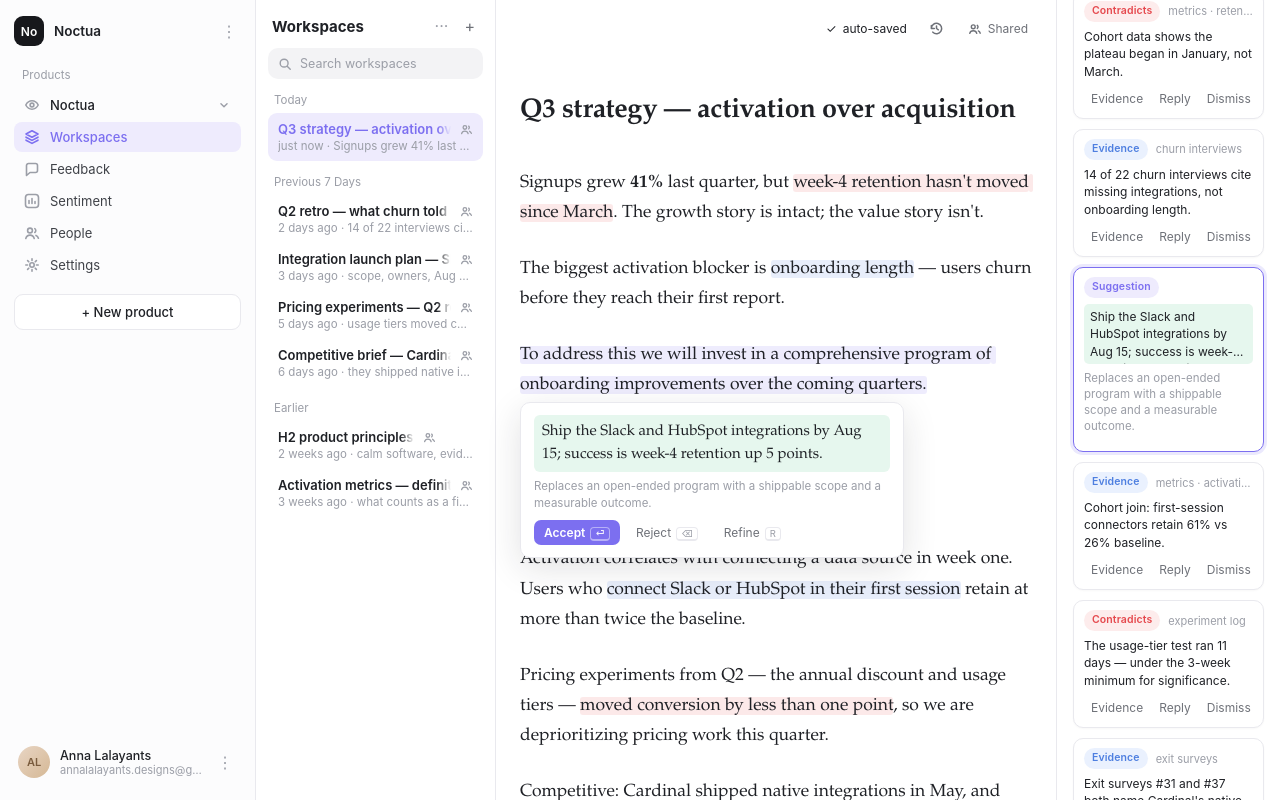
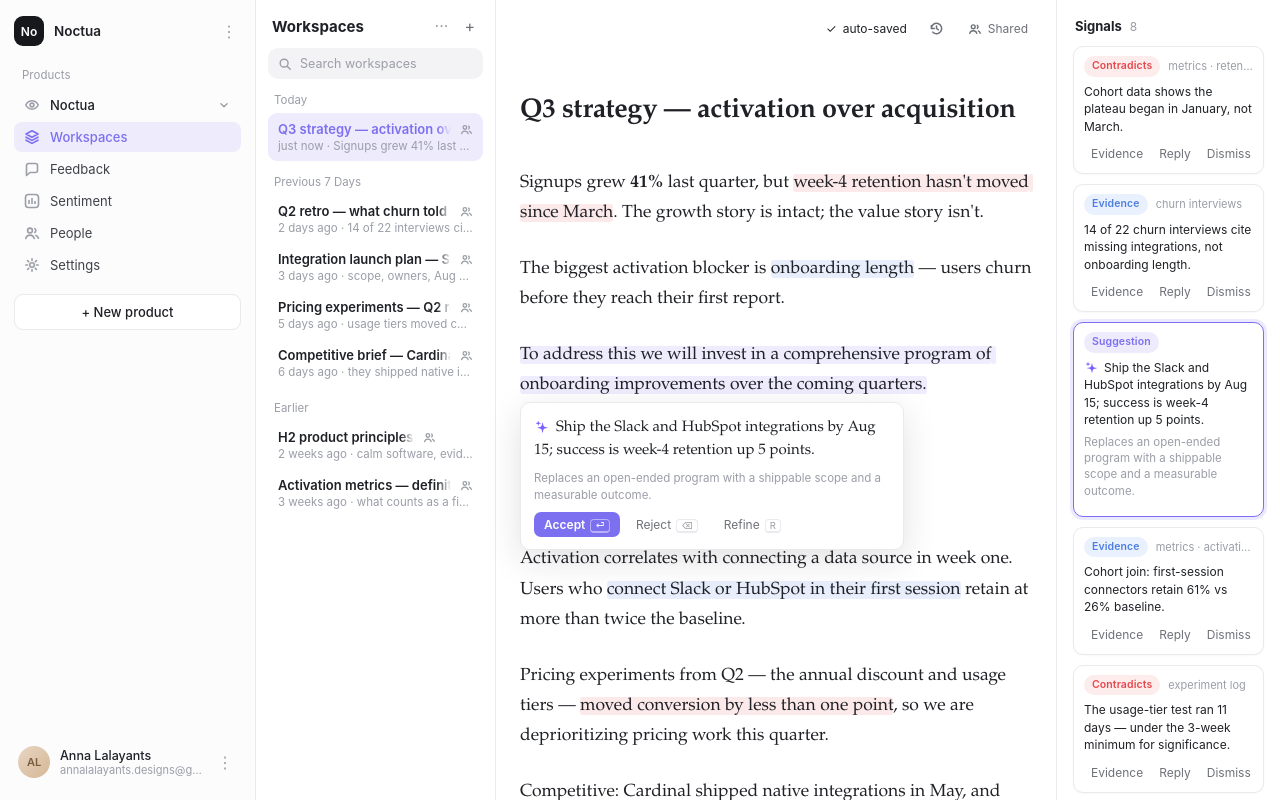
Before and after one commit to aragille/doc-first-prototype, a React (Vite) app: page / in a window 1280 px wide. Both pictures are taken after a click on the element 1168 px from the left and 414 px from the top of the page. Shown: the top 800 px of the page. Built offline with nearby package versions, Linux system fonts and the light colour scheme.

Commit message:
Add files via upload

```diff
--- a/src/App.tsx
+++ b/src/App.tsx
@@ -26,6 +26,7 @@ import { CommandLine } from './components/CommandLine';
 import { TitleEditor } from './components/TitleEditor';
 import { Sidebar } from './components/Sidebar';
 import { DocList } from './components/DocList';
+import { SparkIcon } from './components/SparkIcon';
 import { useDemo } from './demo';
 
 const IDLE_MS = 4000; // writing → review after ~4s of stillness
@@ -72,6 +73,7 @@ export default function App() {
   const [cmdk, setCmdk] = useState<{ anchor: Anchor; x: number; y: number } | null>(null);
   const [shimmer, setShimmer] = useState<Anchor | null>(null);
   const [highlightedSugId, setHighlightedSugId] = useState<string | null>(null);
+  const [hoveredId, setHoveredId] = useState<string | null>(null);
   const openMarkId = state.ai.marks.find((m) => m.state === 'open')?.id ?? null;
   const [sugPopover, setSugPopover] = useState<{
     sugId: string;
@@ -243,15 +245,47 @@ export default function App() {
     if (gear === 'review') pushVersion();
   }, [gear, pushVersion]);
 
-  // Scroll ONLY the insights panel (never the page) to bring a note into view.
+  // Scroll ONLY the panel, and only as far as needed: a note below the fold
+  // rises to sit at the bottom edge; one above the fold drops to the top
+  // edge; a fully visible note doesn't move at all.
   const scrollGutterToNote = useCallback((noteId: string) => {
     const el = noteEls.current.get(noteId);
     const g = gutterRef.current;
     if (!el || !g) return;
-    g.scrollTo({
-      top: Math.max(0, el.offsetTop - Math.max(72, g.clientHeight / 3)),
-      behavior: 'smooth',
-    });
+    const pad = 12;
+    const gr = g.getBoundingClientRect();
+    const er = el.getBoundingClientRect();
+    if (er.top < gr.top + pad) {
+      g.scrollTo({ top: g.scrollTop + (er.top - gr.top) - pad, behavior: 'smooth' });
+    } else if (er.bottom > gr.bottom - pad) {
+      g.scrollTo({ top: g.scrollTop + (er.bottom - gr.bottom) + pad, behavior: 'smooth' });
+    }
+  }, []);
+
+  // Hovering anchored text soft-highlights its signal card (no scrolling).
+  const onHoverAt = useCallback((paraId: string, offset: number | null) => {
+    let next: string | null = null;
+    if (offset !== null) {
+      const { marks, suggestions } = stateRef.current.ai;
+      const hitMark = marks.find(
+        (m) =>
+          m.state !== 'queued' &&
+          m.anchor.paraId === paraId &&
+          offset >= m.anchor.start &&
+          offset <= m.anchor.end
+      );
+      const hitSug = hitMark
+        ? undefined
+        : suggestions.find(
+            (s) =>
+              s.state === 'pending' &&
+              s.anchor.paraId === paraId &&
+              offset >= s.anchor.start &&
+              offset <= s.anchor.end
+          );
+      next = hitMark?.id ?? hitSug?.id ?? null;
+    }
+    setHoveredId((prev) => (prev === next ? prev : next));
   }, []);
 
   // Open the decision popover over a suggestion's anchored text. The margin
@@ -783,11 +817,13 @@ export default function App() {
                 )}
                 shimmer={shimmer && shimmer.paraId === para.id ? shimmer : null}
                 asking={cmdk && cmdk.anchor.paraId === para.id ? cmdk.anchor : null}
+                hoveredId={hoveredId}
                 isFirst={i === 0}
                 onTyped={onTyped}
                 onSplit={onSplit}
                 onMergeBack={onMergeBack}
                 onCaretAt={onCaretAt}
+                onHoverAt={onHoverAt}
                 onToggleTodo={onToggleTodo}
                 onFocusPara={onFocusPara}
                 onBlurPara={onBlurPara}
@@ -807,6 +843,8 @@ export default function App() {
         suggestions={state.ai.suggestions}
         gear={gear}
         highlightedSugId={highlightedSugId}
+        hoveredId={hoveredId}
+        onHoverNote={setHoveredId}
         dispatch={appDispatch}
         gutterRef={gutterRef}
         registerNote={registerNote}
@@ -875,7 +913,7 @@ export default function App() {
           </button>
           <span className="fmt-sep" />
           <button className="fmt-ask" onClick={openCmdline}>
-            ✦ Ask Noctua
+            <SparkIcon size={14} /> Ask Noctua
           </button>
         </div>
       )}
--- a/src/components/Gutter.tsx
+++ b/src/components/Gutter.tsx
@@ -33,6 +33,9 @@ interface Props {
   gear: Gear;
   /** Suggestion whose anchored text currently holds the caret. */
   highlightedSugId: string | null;
+  /** Signal/suggestion whose anchored text is hovered — soft highlight. */
+  hoveredId: string | null;
+  onHoverNote: (id: string | null) => void;
   dispatch: Dispatch<Action>;
   gutterRef: RefObject<HTMLDivElement>;
   registerNote: (id: string, el: HTMLDivElement | null) => void;
@@ -50,6 +53,8 @@ export function Gutter({
   suggestions,
   gear,
   highlightedSugId,
+  hoveredId,
+  onHoverNote,
   dispatch,
   gutterRef,
   registerNote,
@@ -119,6 +124,8 @@ export function Gutter({
           <MarkNote
             key={item.id}
             mark={item.mark}
+            hovered={hoveredId === item.id}
+            onHover={(h) => onHoverNote(h ? item.id : null)}
             dispatch={dispatch}
             onOpenEvidence={onOpenEvidence}
             registerEl={(el) => registerNote(item.id, el)}
@@ -128,6 +135,8 @@ export function Gutter({
             key={item.id}
             sug={item.sug}
             highlighted={highlightedSugId === item.id}
+            hovered={hoveredId === item.id}
+            onHover={(h) => onHoverNote(h ? item.id : null)}
             onOpen={() => onOpenSuggestion(item.id)}
             registerEl={(el) => registerNote(item.id, el)}
           />
--- /dev/null
+++ b/src/components/SparkIcon.tsx
@@ -0,0 +1,18 @@
+/** The Noctua AI spark — marks anything the AI proposed. */
+export function SparkIcon({ size = 16 }: { size?: number }) {
+  return (
+    <svg
+      width={size}
+      height={size}
+      viewBox="0 0 16 16"
+      fill="none"
+      xmlns="http://www.w3.org/2000/svg"
+      aria-hidden
+    >
+      <path
+        d="M4.57814 7.14286C4.70537 7.14286 4.79243 7.06249 4.8058 6.94197C5.04689 5.154 5.10714 5.154 6.95537 4.79911C7.07591 4.779 7.16294 4.69866 7.16294 4.57143C7.16294 4.45089 7.07591 4.36383 6.95537 4.34374C5.10714 4.08929 5.04017 4.029 4.8058 2.20757C4.79243 2.08706 4.70537 2 4.57814 2C4.4576 2 4.37054 2.08706 4.35714 2.21429C4.13617 4.00891 4.0424 4.00223 2.2076 4.34374C2.08706 4.37054 2 4.45089 2 4.57143C2 4.70534 2.08706 4.779 2.23437 4.79911C4.0558 5.09374 4.13617 5.14063 4.35714 6.92857C4.37054 7.06249 4.4576 7.14286 4.57814 7.14286ZM9.11831 14.5558C9.29243 14.5558 9.41966 14.4286 9.45311 14.2478C9.92857 10.5781 10.4442 10.0223 14.0737 9.62051C14.2612 9.60043 14.3884 9.4598 14.3884 9.28571C14.3884 9.1116 14.2612 8.97766 14.0737 8.95089C10.4442 8.54909 9.92857 7.99329 9.45311 4.32366C9.41966 4.14286 9.29243 4.02231 9.11831 4.02231C8.9442 4.02231 8.81697 4.14286 8.7902 4.32366C8.31474 7.99329 7.79243 8.54909 4.16963 8.95089C3.97546 8.97766 3.84823 9.1116 3.84823 9.28571C3.84823 9.4598 3.97546 9.60043 4.16963 9.62051C7.78571 10.096 8.28794 10.5848 8.7902 14.2478C8.81697 14.4286 8.9442 14.5558 9.11831 14.5558Z"
+        fill="#7860FF"
+      />
+    </svg>
+  );
+}
--- a/src/components/SuggestionNote.tsx
+++ b/src/components/SuggestionNote.tsx
@@ -1,9 +1,13 @@
 import { Suggestion } from '../types';
+import { SparkIcon } from './SparkIcon';
 
 interface Props {
   sug: Suggestion;
   /** True when the caret sits inside the anchored text / popover is open. */
   highlighted: boolean;
+  /** True while the anchored text is hovered. */
+  hovered: boolean;
+  onHover: (hovering: boolean) => void;
   onOpen: () => void;
   registerEl: (el: HTMLDivElement | null) => void;
 }
@@ -13,18 +17,25 @@ interface Props {
  * proposal and why. The decision (accept / reject / refine) happens in a
  * popover over the anchored text — click the card to go there.
  */
-export function SuggestionNote({ sug, highlighted, onOpen, registerEl }: Props) {
+export function SuggestionNote({ sug, highlighted, hovered, onHover, onOpen, registerEl }: Props) {
   return (
     <div
-      className={`note sug-note ${highlighted ? 'note-focused' : ''}`}
+      className={`note sug-note ${highlighted ? 'note-focused' : ''} ${hovered ? 'note-hover' : ''}`}
       ref={registerEl}
       onClick={onOpen}
+      onMouseEnter={() => onHover(true)}
+      onMouseLeave={() => onHover(false)}
     >
       <div className="note-head">
         <span className="pill pill-suggestion">Suggestion</span>
         <span className="note-go">Review →</span>
       </div>
-      <p className="sug-prop">{sug.proposedText}</p>
+      <p className="sug-prop">
+        <span className="sug-spark">
+          <SparkIcon size={14} />
+        </span>
+        {sug.proposedText}
+      </p>
       <p className="note-rationale">{sug.rationale}</p>
     </div>
   );
--- a/src/components/SuggestionPopover.tsx
+++ b/src/components/SuggestionPopover.tsx
@@ -2,6 +2,7 @@ import { Dispatch, useEffect, useRef, useState } from 'react';
 import { Suggestion } from '../types';
 import { Action } from '../reducer';
 import { NoteInput } from './NoteInput';
+import { SparkIcon } from './SparkIcon';
 
 interface Props {
   sug: Suggestion;
@@ -66,7 +67,12 @@ export function SuggestionPopover({ sug, x, y, above, autoFocus, dispatch, onClo
         }
       }}
     >
-      <p className="sug-pop-prop">{sug.proposedText}</p>
+      <p className="sug-pop-prop">
+        <span className="sug-spark">
+          <SparkIcon size={15} />
+        </span>
+        {sug.proposedText}
+      </p>
       <p className="sug-pop-rationale">{sug.rationale}</p>
       <div className="sug-pop-actions">
         <button className="btn-primary" onClick={accept}>
--- a/src/styles.css
+++ b/src/styles.css
@@ -602,7 +602,7 @@ body {
   font-family: var(--sans);
   font-size: 12.5px;
   box-shadow: 0 1px 2px rgba(31, 33, 38, 0.03);
-  cursor: default;
+  cursor: pointer;
   animation: fadeIn 0.2s ease-out;
   transition: opacity 0.2s ease, border-color 0.15s ease, box-shadow 0.15s ease;
 }
@@ -612,6 +612,16 @@ body {
   outline: none;
   border-color: var(--accent);
   box-shadow: 0 0 0 3px rgba(124, 111, 240, 0.15);
+}
+
+/* soft highlight while the anchored text is hovered */
+.note-hover {
+  border-color: #cfc9f7;
+  background: #fbfaff;
+}
+
+.ov-suggestion.ov-sug-hover {
+  background: rgba(124, 111, 240, 0.24);
 }
 
 .note-head {
@@ -687,17 +697,19 @@ body {
   opacity: 1;
 }
 
+/* AI proposals: no highlight — the spark marks them as Noctua's.
+   The icon sits inline before the first line only; wraps flow full width. */
 .sug-prop {
   margin: 0;
   line-height: 1.45;
   color: var(--ink);
-  background: var(--green-bg);
-  border-radius: 5px;
-  padding: 4px 6px;
-  display: -webkit-box;
-  -webkit-line-clamp: 3;
-  -webkit-box-orient: vertical;
-  overflow: hidden;
+}
+
+.sug-spark {
+  display: inline-block;
+  vertical-align: -2px;
+  margin-right: 6px;
+  line-height: 0;
 }
 
 /* ---------- suggestion popover (the decision happens at the text) ---------- */
@@ -726,9 +738,12 @@ body {
   font-size: 15px;
   line-height: 1.5;
   color: var(--ink);
-  background: var(--green-bg);
-  border-radius: 6px;
-  padding: 6px 8px;
+  padding: 2px 0;
+}
+
+.sug-pop-prop .sug-spark {
+  vertical-align: -2.5px;
+  margin-right: 7px;
 }
 
 .sug-pop-rationale {
@@ -1200,12 +1215,15 @@ kbd {
   box-shadow: 0 2px 10px rgba(124, 111, 240, 0.18);
 }
 
-.fmt-ask {
+.fmt-bar .fmt-ask {
+  display: inline-flex;
+  align-items: center;
+  gap: 5px;
   font-weight: 600;
-  color: var(--accent) !important;
+  color: var(--accent);
   white-space: nowrap;
-  width: auto !important;
-  padding: 0 8px !important;
+  width: auto;
+  padding: 0 8px;
 }
 
 /* ---------- the line (⌘K) ---------- */
--- a/src/text.ts
+++ b/src/text.ts
@@ -119,6 +119,36 @@ export function placeCaretAt(el: HTMLElement, offset: number): void {
   sel.addRange(range);
 }
 
+/** Character offset under a pointer position (for hover detection). */
+export function offsetFromPoint(el: HTMLElement, x: number, y: number): number | null {
+  const doc = document as Document & {
+    caretPositionFromPoint?: (x: number, y: number) => { offsetNode: Node; offset: number } | null;
+    caretRangeFromPoint?: (x: number, y: number) => Range | null;
+  };
+  let node: Node | null = null;
+  let off = 0;
+  if (doc.caretPositionFromPoint) {
+    const p = doc.caretPositionFromPoint(x, y);
+    if (!p) return null;
+    node = p.offsetNode;
+    off = p.offset;
+  } else if (doc.caretRangeFromPoint) {
+    const r = doc.caretRangeFromPoint(x, y);
+    if (!r) return null;
+    node = r.startContainer;
+    off = r.startOffset;
+  }
+  if (!node || !el.contains(node)) return null;
+  const pre = document.createRange();
+  pre.selectNodeContents(el);
+  try {
+    pre.setEnd(node, off);
+  } catch {
+    return null;
+  }
+  return pre.toString().length;
+}
+
 export function placeCaretAtEnd(el: HTMLElement): void {
   const range = document.createRange();
   range.selectNodeContents(el);
```
Also changed, not shown: src/components/EditablePara.tsx (+9 -1 lines), src/components/MarkNote.tsx (+6 -2 lines), src/components/ParaBlock.tsx (+10 -4 lines).
